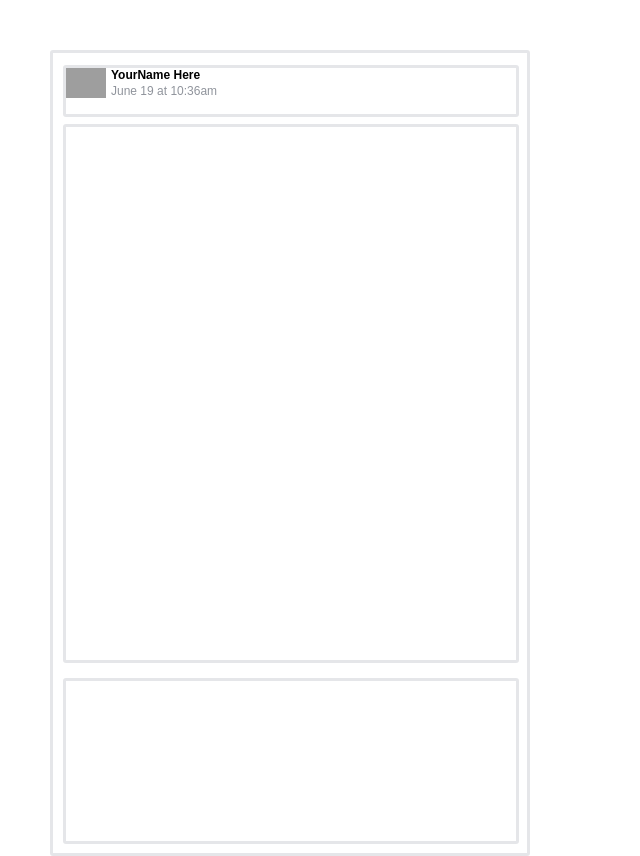
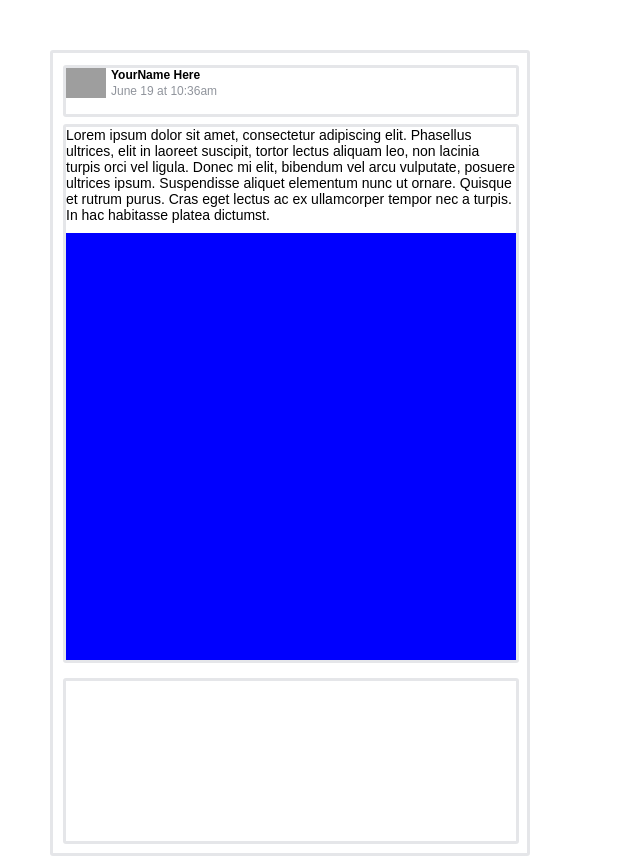
Before and after one commit to Zhhyman/facebook-post-test, a React (Create React App) app: page / in a window 1280 px wide. Shown: the whole page, without its empty margins (0-640 px from the left). Built offline with nearby package versions, Linux system fonts and the light colour scheme; grey boxes are pictures that could not be loaded.

Commit message:
Added height to content desciption

```diff
--- a/src/App.js
+++ b/src/App.js
@@ -22,9 +22,14 @@ export default class Post extends Component {
           </div>
         </div>
         <div className="Content">
+          <div className="Content-Desc">
+            Lorem ipsum dolor sit amet, consectetur adipiscing elit. Phasellus ultrices, elit in laoreet suscipit, tortor lectus aliquam leo, non lacinia turpis orci vel ligula. Donec mi elit, bibendum vel arcu vulputate, posuere ultrices ipsum. Suspendisse aliquet elementum nunc ut ornare. Quisque et rutrum purus. Cras eget lectus ac ex ullamcorper tempor nec a turpis. In hac habitasse platea dictumst.
+          </div>
+          <div className="Main">
+
+          </div>
         </div>
         <div className="Reaction-Bar">
-
         </div>
       </div>
     );
--- a/src/index.css
+++ b/src/index.css
@@ -64,6 +64,15 @@ body {
   margin-left: 10px;
   margin-right: 5px;
   display: block; }
+  .Content .Content-Desc, .Reaction-Bar .Content-Desc {
+    font-size: 14px;
+    word-wrap: break-word;
+    height: auto; }
+  .Content .Main, .Reaction-Bar .Main {
+    height: 800px;
+    max-height: 426.5px;
+    margin-top: 10px;
+    background-color: blue; }
 
 .Reaction-Bar {
   height: 160px;
--- a/src/index.scss
+++ b/src/index.scss
@@ -76,6 +76,17 @@ body {
   margin-left:10px;
   margin-right:5px;
   display: block;
+  .Content-Desc{
+    font-size: 14px;
+    word-wrap: break-word;
+    height: auto;
+  }
+  .Main{
+    height:$height;
+    max-height: 426.5px;
+    margin-top:10px;
+    background-color: blue;
+  }
 }
 
 .Reaction-Bar{
```
Also changed, not shown: 2 other files (tests, documents, lock files or other folders).
